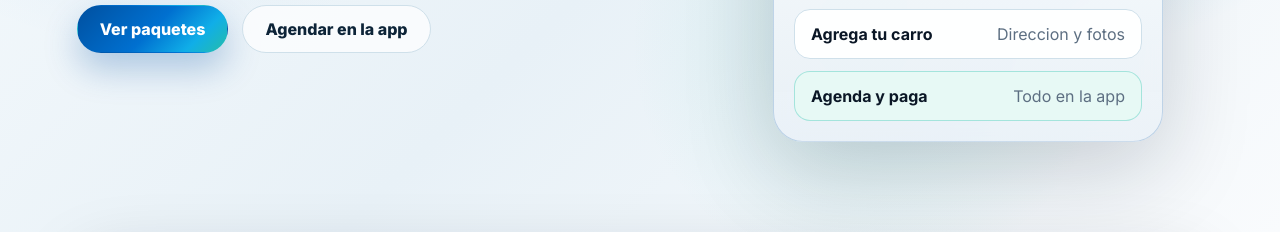
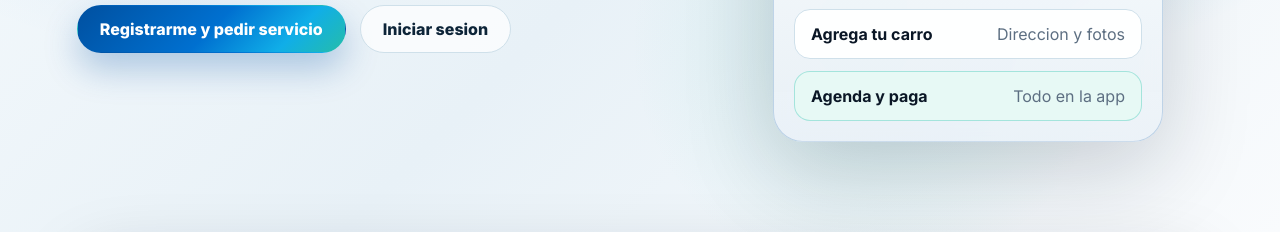
Before and after one commit to enriquetoscanoh94/detailgo, a plain HTML site: page index.html in a window 1280 px wide. Shown: the part 522-754 px from the top of the page. Drawn offline with Linux system fonts and the light colour scheme.

Commit message:
Conectar el sitio con la app web
Los botones de iniciar sesion, registrarse y agendar ahora enlazan a la
app real en /app (antes apuntaban a la seccion #app placeholder). Agrega
CTAs de "Iniciar sesion" y "Registrarme" en header, menu movil, hero,
tarjetas de paquetes y seccion App.

Co-Authored-By: Claude Opus 4.8 <noreply@anthropic.com>

```diff
--- a/index.html
+++ b/index.html
@@ -22,7 +22,7 @@
       <a href="#app">App</a>
       <a href="#work">Detailers</a>
     </nav>
-    <a class="login-link" href="#app">Iniciar sesion</a>
+    <a class="login-link" href="/app/login">Iniciar sesion</a>
     <button class="menu-button" type="button" aria-label="Abrir menu" aria-expanded="false">
       <span></span><span></span><span></span>
     </button>
@@ -33,6 +33,8 @@
     <a href="#services">Paquetes</a>
     <a href="#app">App</a>
     <a href="#work">Detailers</a>
+    <a href="/app/login">Iniciar sesion</a>
+    <a href="/app/register">Registrarme</a>
   </nav>
 
   <main id="top">
@@ -42,8 +44,8 @@
         <h1>Lavado de autos a domicilio.</h1>
         <p class="hero-text">Agenda desde la app, elige tu paquete, agrega tu carro y paga de forma ordenada. DetailGO lleva el servicio hasta donde estes.</p>
         <div class="hero-actions">
-          <a class="primary-button" href="#services">Ver paquetes</a>
-          <a class="secondary-button" href="#app">Agendar en la app</a>
+          <a class="primary-button" href="/app/register">Registrarme y pedir servicio</a>
+          <a class="secondary-button" href="/app/login">Iniciar sesion</a>
         </div>
       </div>
       <div class="hero-panel" aria-label="Vista previa DetailGO">
@@ -83,14 +85,14 @@
           <div class="service-top"><h3>Express Wash</h3><span>$50</span></div>
           <p>Lavado rapido por fuera.</p>
           <ul><li>Lavado por fuera</li><li>Armorol en llantas</li></ul>
-          <a href="#app">Agendar en la app</a>
+          <a href="/app/register">Agendar en la app</a>
         </article>
 
         <article class="service-card">
           <div class="service-top"><h3>Lavada Regular</h3><span>$60</span></div>
           <p>Exterior + interior basico. Trocas $65.</p>
           <ul><li>Lavado por fuera</li><li>Armorol en llantas</li><li>Limpieza de vidrios</li><li>Aspirado</li><li>Limpieza de tablero y consola</li></ul>
-          <a href="#app">Agendar en la app</a>
+          <a href="/app/register">Agendar en la app</a>
         </article>
 
         <article class="service-card featured">
@@ -98,28 +100,28 @@
           <div class="service-top"><h3>Premium Wash</h3><span>$95</span></div>
           <p>Exterior e interior completo con cera. Trocas $105.</p>
           <ul><li>Lavado por fuera</li><li>Armorol en llantas</li><li>Limpieza de vidrios</li><li>Aspirado</li><li>Acondicionador en plasticos y piel</li><li>Spray Wax en pintura</li></ul>
-          <a href="#app">Agendar en la app</a>
+          <a href="/app/register">Agendar en la app</a>
         </article>
 
         <article class="service-card">
           <div class="service-top"><h3>Clay Bar</h3><span>$135</span></div>
           <p>Descontaminacion de pintura con clay bar.</p>
           <ul><li>Lavado por fuera</li><li>Limpieza de vidrios</li><li>Aspirado</li><li>Clay Bar en pintura</li><li>Spray Wax en pintura</li></ul>
-          <a href="#app">Agendar en la app</a>
+          <a href="/app/register">Agendar en la app</a>
         </article>
 
         <article class="service-card">
           <div class="service-top"><h3>Ditel</h3><span>$195</span></div>
           <p>Detallado a fondo interior y exterior.</p>
           <ul><li>Lavado por fuera</li><li>Aspirado</li><li>Limpieza profunda de tablero</li><li>Clay Bar en pintura</li><li>Limpieza profunda de plasticos</li></ul>
-          <a href="#app">Agendar en la app</a>
+          <a href="/app/register">Agendar en la app</a>
         </article>
 
         <article class="service-card">
           <div class="service-top"><h3>Full Ditel</h3><span>$235</span></div>
           <p>Detallado completo, incluye lavado de sillones y carpeta.</p>
           <ul><li>Lavado por fuera</li><li>Limpieza de tablero y consola</li><li>Clay Bar en pintura</li><li>Spray Wax en pintura</li><li>Lavado de sillones y carpeta</li></ul>
-          <a href="#app">Agendar en la app</a>
+          <a href="/app/register">Agendar en la app</a>
         </article>
       </div>
     </section>
@@ -144,11 +146,15 @@
           <p>Consulta tus lavados anteriores y califica el servicio cuando termine para mantener la calidad de DetailGO.</p>
         </div>
       </div>
+      <div class="hero-actions">
+        <a class="primary-button" href="/app/register">Crear cuenta y pedir servicio</a>
+        <a class="secondary-button" href="/app/login">Ya tengo cuenta</a>
+      </div>
       <div class="download-row">
         <button type="button" disabled>Descargar app iPhone</button>
         <button type="button" disabled>Descargar app Android</button>
       </div>
-      <p class="download-note">Los enlaces de App Store y Google Play se conectan cuando esten publicados.</p>
+      <p class="download-note">Por ahora usa la app desde el navegador. Los enlaces de App Store y Google Play se conectan cuando esten publicados.</p>
     </section>
 
     <section class="work-section" id="work">
```
